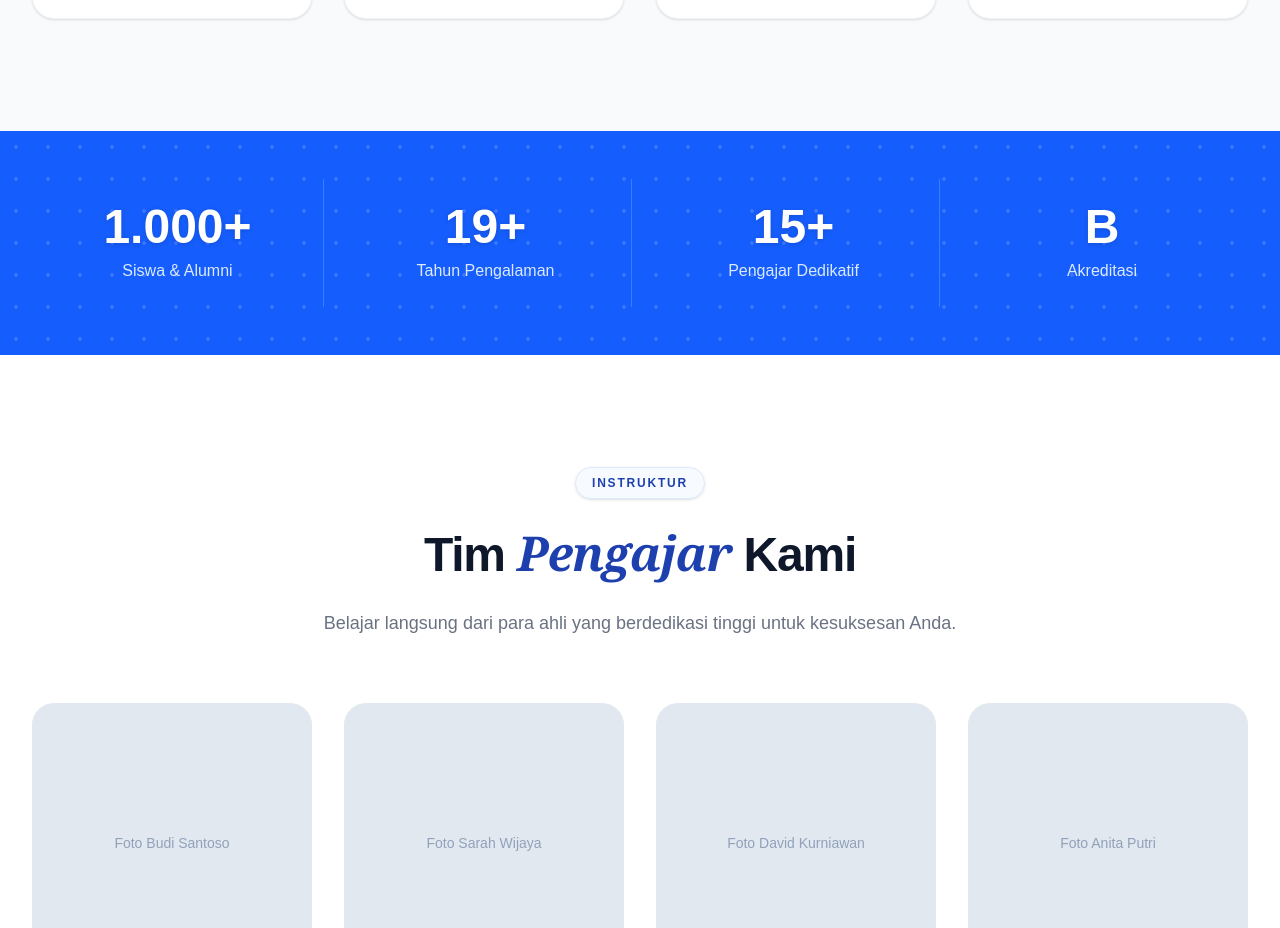
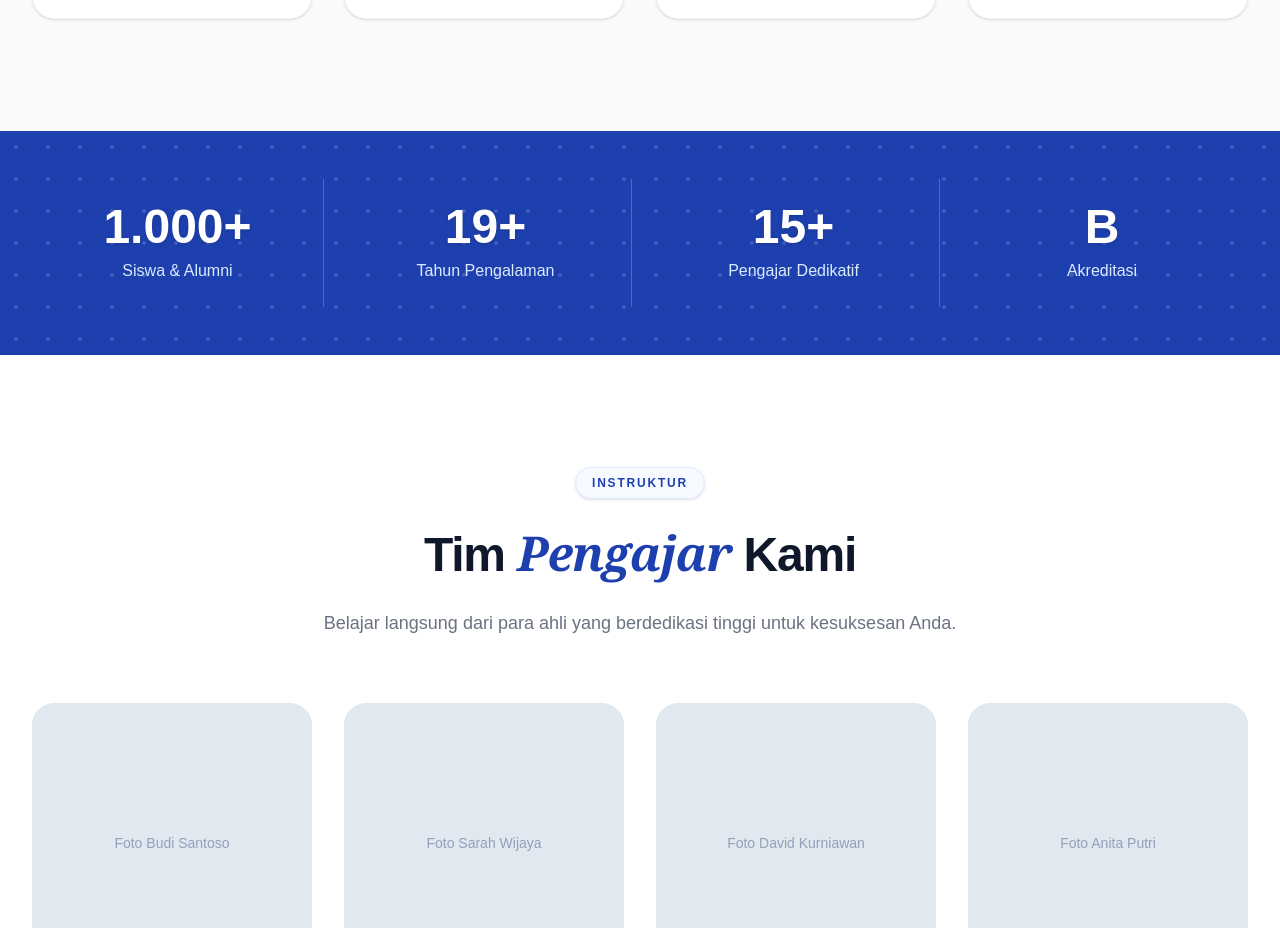
Before and after one commit to ariabagaswara23/smartinenglish-web, a Next.js app: page /about in a window 1280 px wide. Shown: the part 3908-4836 px from the top of the page. Built offline with nearby package versions, Linux system fonts and the light colour scheme.

Commit message:
feat: add ImpactCounter component to display organizational statistics

```diff
--- a/components/about/ImpactCounter.tsx
+++ b/components/about/ImpactCounter.tsx
@@ -19,7 +19,7 @@ export default function ImpactCounter() {
 ];
 
   return (
-    <section className="py-12 bg-blue-600 relative overflow-hidden">
+    <section className="py-12 bg-primary relative overflow-hidden">
       {/* Background Pattern */}
       <div
         className="absolute inset-0 z-0 opacity-[0.15]"
```
